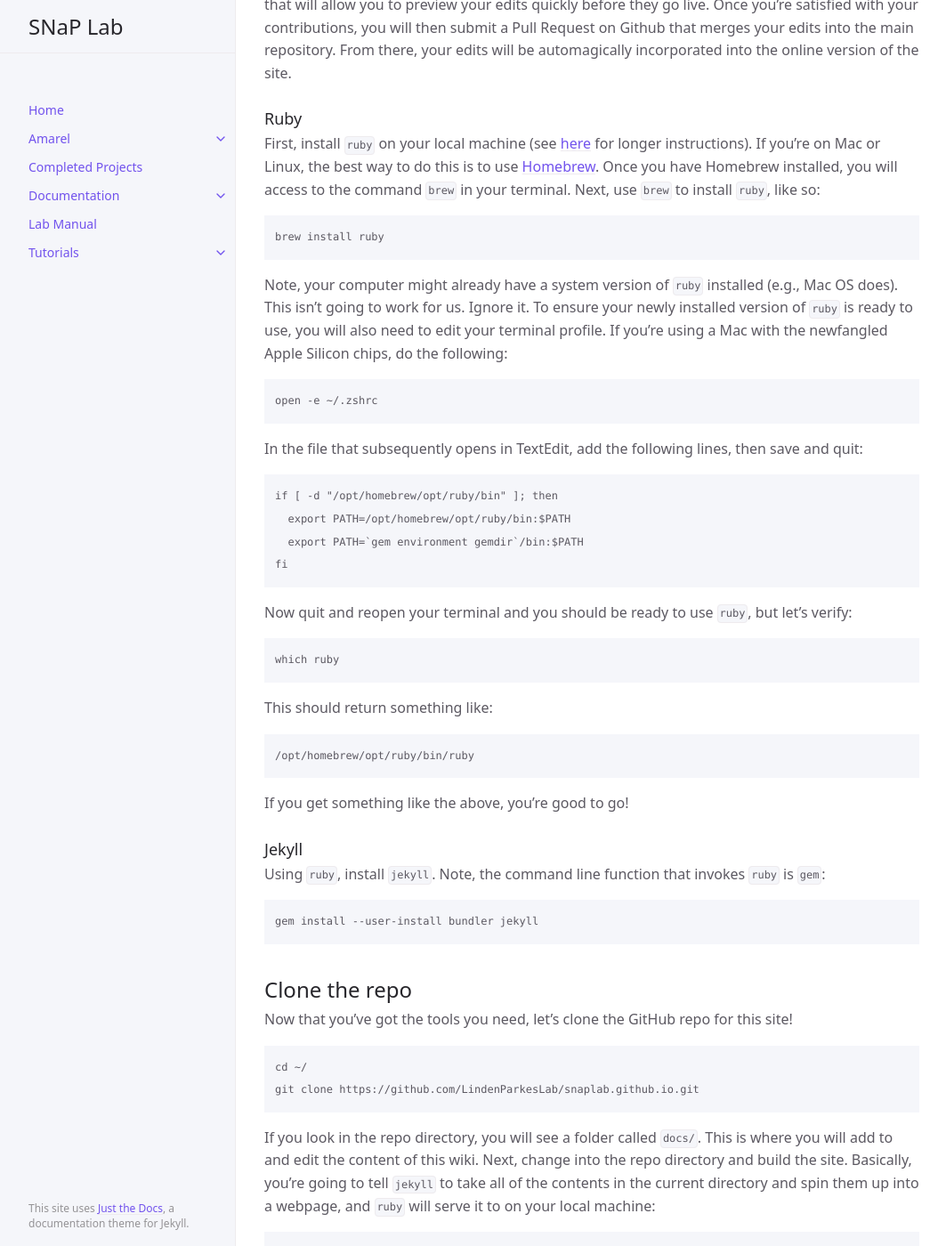
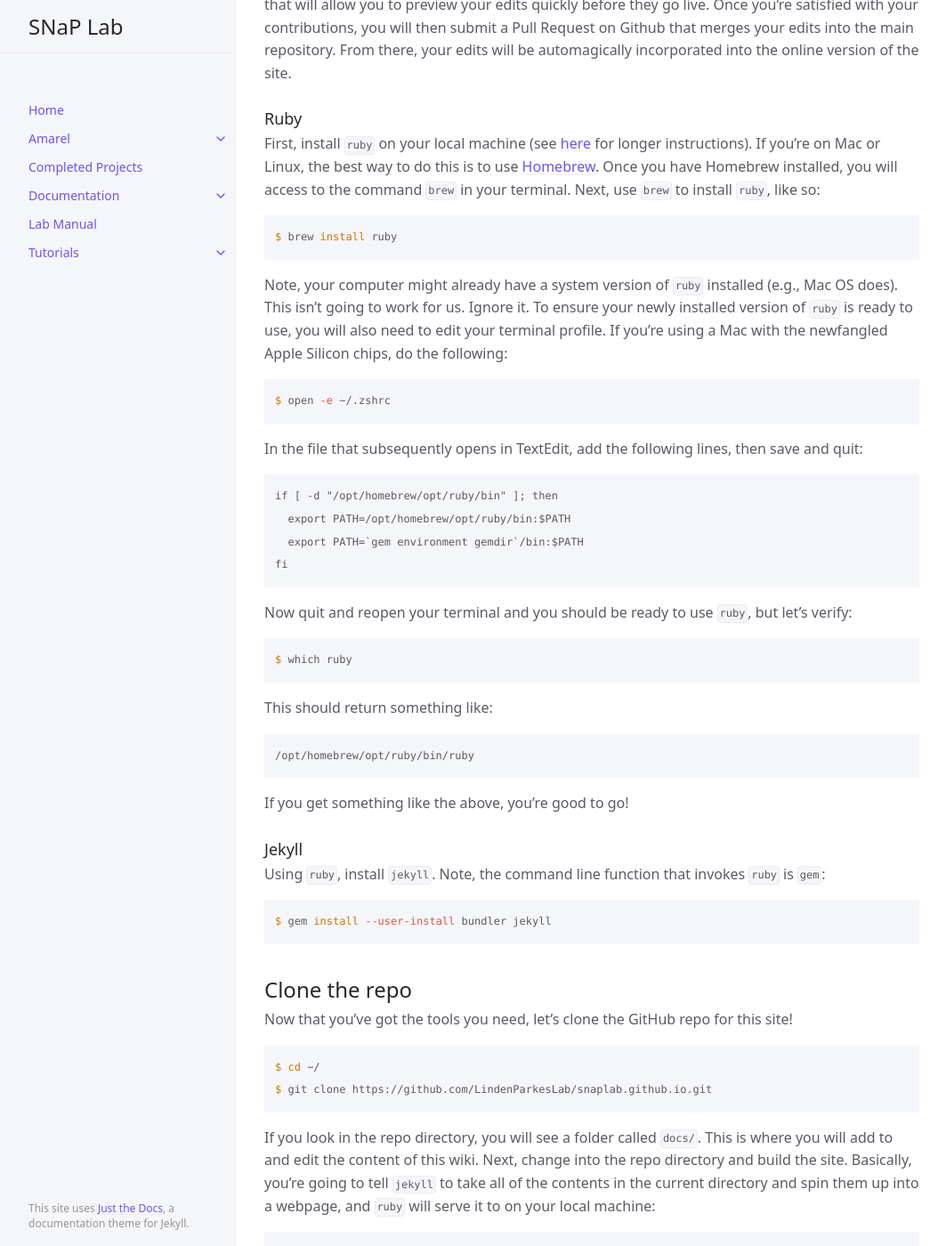
Before and after one commit to LindenParkesLab/snaplab.github.io, a Jekyll site: the page built from docs/documentation/documentation_guidelines.md, in a window 1280 px wide and 1400 px high, scrolled down 898 px. Shown: the whole window at 89% size, without its empty margins (107-1170 px from the left). Built offline with Jekyll 4.4.1, drawn with Linux system fonts in a browser that asks for light colours; cached includes are drawn as plain includes; some of the changed text lies outside the part shown.

````diff
--- a/docs/documentation/documentation_guidelines.md
+++ b/docs/documentation/documentation_guidelines.md
@@ -18,7 +18,6 @@ has_toc: true
 ---
 All SNaP Lab members are expected to document their projects on this wiki. This tutorial is designed to get you started editing this site and contributing to its contents.
 
-
 # Getting Started
 
 ## Github
@@ -33,14 +32,14 @@ For long term editing, the best solution is to clone this repository onto your o
 
 First, install `ruby` on your local machine (see [here](https://mac.install.guide/ruby/13) for longer instructions). If you're on Mac or Linux, the best way to do this is to use [Homebrew](https://brew.sh/). Once you have Homebrew installed, you will access to the command `brew` in your terminal. Next, use `brew` to install `ruby`, like so:
 
-```
-brew install ruby
+```shell
+$ brew install ruby
 ```
 
 Note, your computer might already have a system version of `ruby` installed (e.g., Mac OS does). This isn't going to work for us. Ignore it. To ensure your newly installed version of `ruby` is ready to use, you will also need to edit your terminal profile. If you're using a Mac with the newfangled Apple Silicon chips, do the following:
 
-```
-open -e ~/.zshrc
+```shell
+$ open -e ~/.zshrc
 ```
 
 In the file that subsequently opens in TextEdit, add the following lines, then save and quit:
@@ -54,8 +53,8 @@ fi
 
 Now quit and reopen your terminal and you should be ready to use `ruby`, but let's verify:
 
-```
-which ruby
+```shell
+$ which ruby
 ```
 
 This should return something like:
@@ -70,24 +69,24 @@ If you get something like the above, you're good to go!
 
 Using `ruby`, install `jekyll`. Note, the command line function that invokes `ruby` is `gem`:
 
-```
-gem install --user-install bundler jekyll
+```shell
+$ gem install --user-install bundler jekyll
 ```
 
 ## Clone the repo
 
 Now that you've got the tools you need, let's clone the GitHub repo for this site!
 
-```
-cd ~/
-git clone https://github.com/LindenParkesLab/snaplab.github.io.git
+```shell
+$ cd ~/
+$ git clone https://github.com/LindenParkesLab/snaplab.github.io.git
 ```
 
 If you look in the repo directory, you will see a folder called `docs/`. This is where you will add to and edit the content of this wiki. Next, change into the repo directory and build the site. Basically, you're going to tell `jekyll` to take all of the contents in the current directory and spin them up into a webpage, and `ruby` will serve it to on your local machine:
 
-```
-cd ~/snaplab.github.io
-bundle exec jekyll serve
+```shell
+$ cd ~/snaplab.github.io
+$ bundle exec jekyll serve
 ```
 
 If you see something that ends with this:
````
Also changed, not shown: docs/amarel/index.md (+4 -0 lines), docs/amarel/tools.md (added, +136 -0 lines), assets/images/nano_bashrc.png (added), 1 other file.
